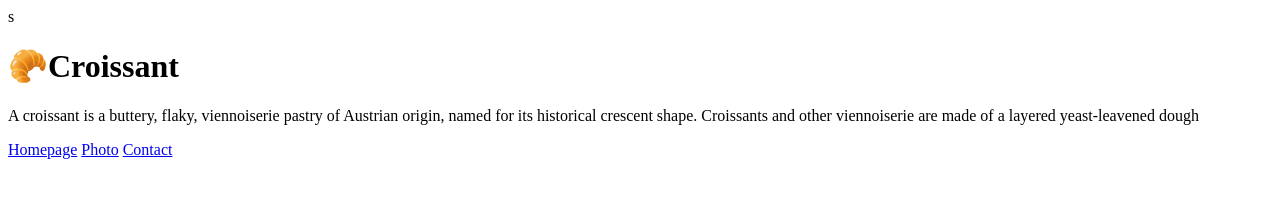
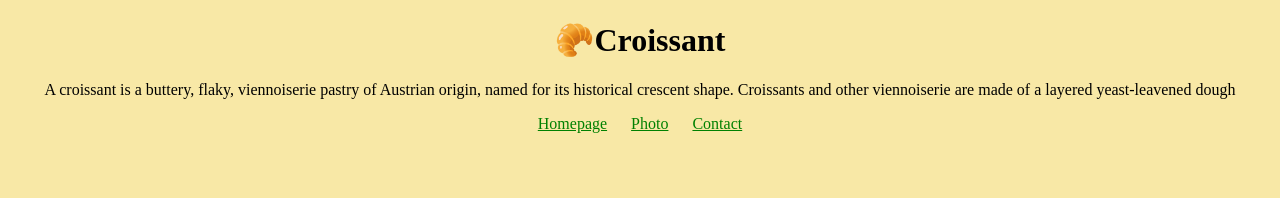
Before and after one commit to GalinaGorbil/Croissant_staticWebsite, a plain HTML site: page index.html in a window 1280 px wide. Drawn offline with Linux system fonts and the light colour scheme.

Commit message:
Removes mistakes Link CSS

```diff
--- a/index.html
+++ b/index.html
@@ -4,7 +4,7 @@
     <meta charset="UTF-8">
     <meta name="viewport" content="width=device-width, initial-scale=1.0">
     <title>Document</title>
-    <link href="src/styles.css" rel="stylesheet" type="text/css" />s
+    <link href="src/style.css" rel="stylesheet" type="text/css" />
 </head>
 <body>
     <h1>🥐Croissant</h1>
--- a/src/style.css
+++ b/src/style.css
@@ -1,12 +1,15 @@
 body {
     background: #f8e8a6;
   }
+
   h1, p {
     text-align: center;
   }
+
   footer {
     text-align: center;
   }
+
   footer a {
     margin: 0 10px;
     color: green;
```
Also changed, not shown: contact.html (+1 -1 lines), photo.html (+1 -1 lines).
